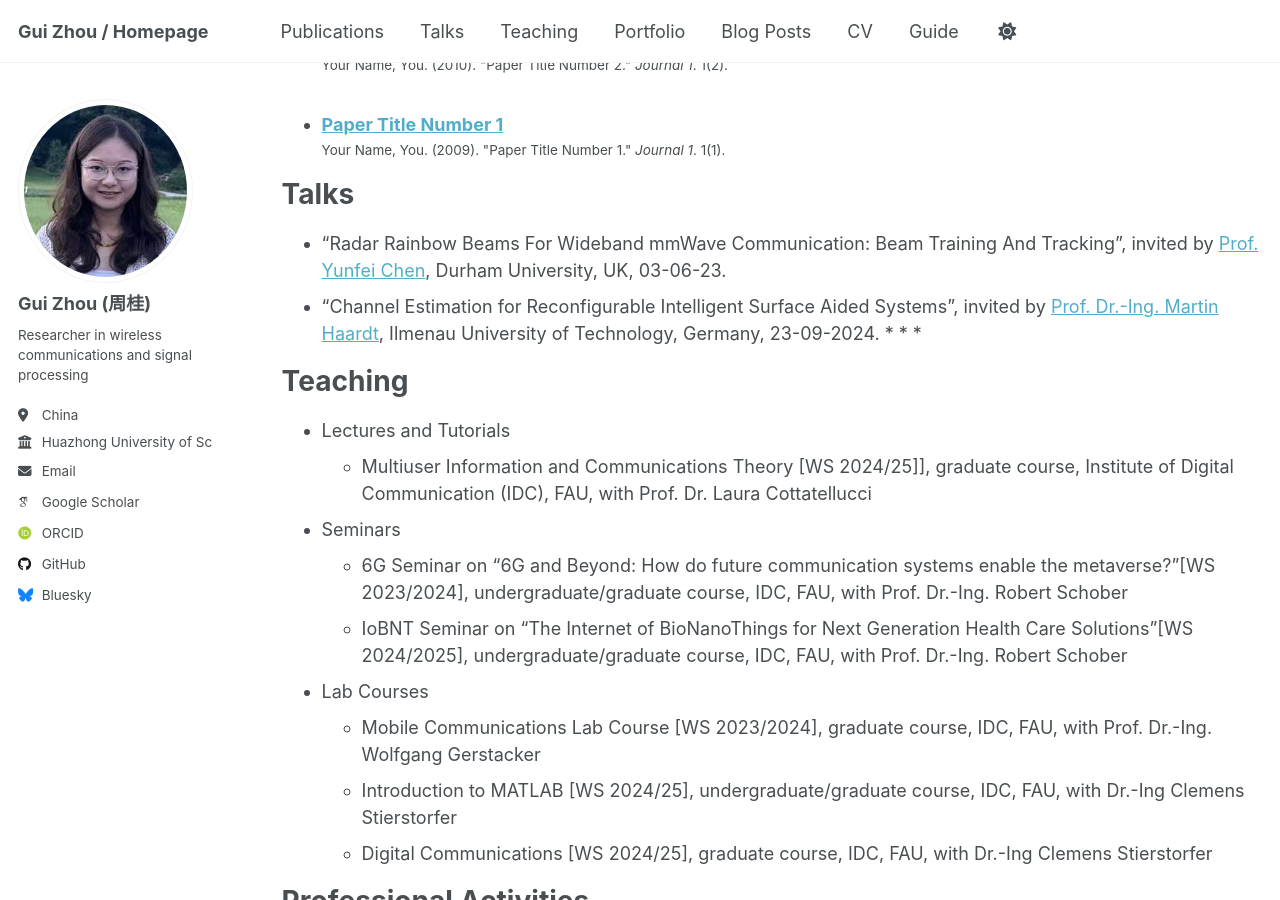
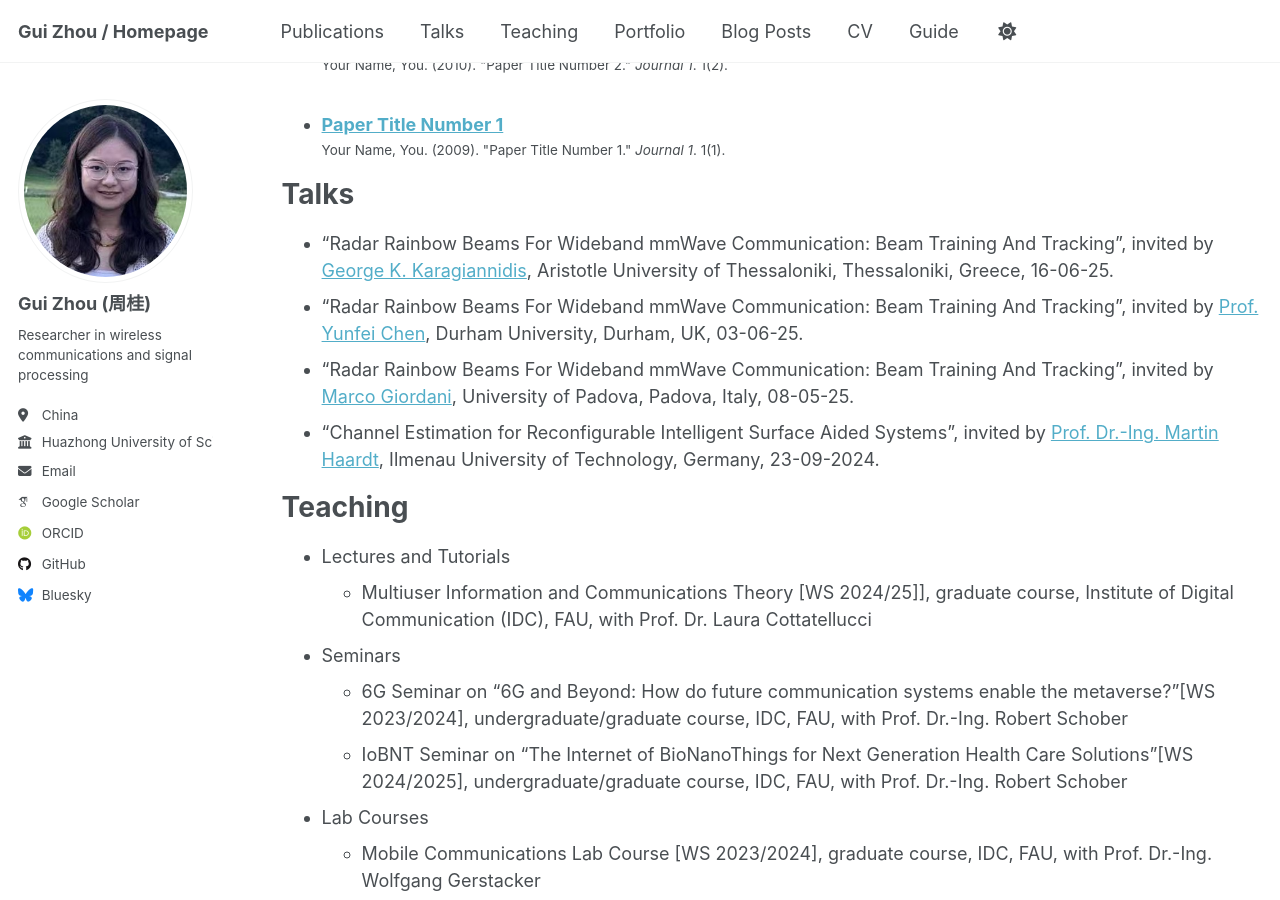
Before and after one commit to GuiZhou1992/GuiZhou, a Jekyll site: the page built from _pages/cv.md, in a window 1280 px wide and 900 px high, scrolled down 1328 px. Built offline with Jekyll 4.4.1, drawn with Linux system fonts in a browser that asks for light colours; some web fonts are replaced; a script that is not in the unit is left out.

Commit message:
Update cv.md

```diff
--- a/_pages/cv.md
+++ b/_pages/cv.md
@@ -46,11 +46,10 @@ Publications
 
 Talks
 ======
-* "Radar Rainbow Beams For Wideband mmWave Communication: Beam Training And Tracking", invited by [Prof. Yunfei Chen](https://www.durham.ac.uk/staff/yunfei-chen/), Durham University, UK, 03-06-23.
-* “Channel Estimation for Reconfigurable Intelligent Surface Aided Systems”, invited by [Prof. Dr.-Ing. Martin Haardt](https://www.tu-ilmenau.de/en/university/departments/department-of-electrical-engineering-and-information-technology/profile/institutes-and-groups/fachgebiet-nachrichtentechnik/team/martin-haardt), Ilmenau University of Technology, Germany, 23-09-2024.
-*
-*
-*
+* "Radar Rainbow Beams For Wideband mmWave Communication: Beam Training And Tracking", invited by [George K. Karagiannidis](http://geokarag.webpages.auth.gr/), Aristotle University of Thessaloniki, Thessaloniki, Greece, 16-06-25.
+* "Radar Rainbow Beams For Wideband mmWave Communication: Beam Training And Tracking", invited by [Prof. Yunfei Chen](https://www.durham.ac.uk/staff/yunfei-chen/), Durham University, Durham, UK, 03-06-25.
+* "Radar Rainbow Beams For Wideband mmWave Communication: Beam Training And Tracking", invited by [Marco Giordani](https://www.unipd.it/en/contatti/rubrica/?detail=Y&ruolo=1&checkout=cerca&persona=GIORDANI&key=65F301CAFD8465C31DDC7D892F2A4FE1), University of Padova, Padova, Italy, 08-05-25.
+* "Channel Estimation for Reconfigurable Intelligent Surface Aided Systems", invited by [Prof. Dr.-Ing. Martin Haardt](https://www.tu-ilmenau.de/en/university/departments/department-of-electrical-engineering-and-information-technology/profile/institutes-and-groups/fachgebiet-nachrichtentechnik/team/martin-haardt), Ilmenau University of Technology, Germany, 23-09-2024.
 
 Teaching
 ======
```
